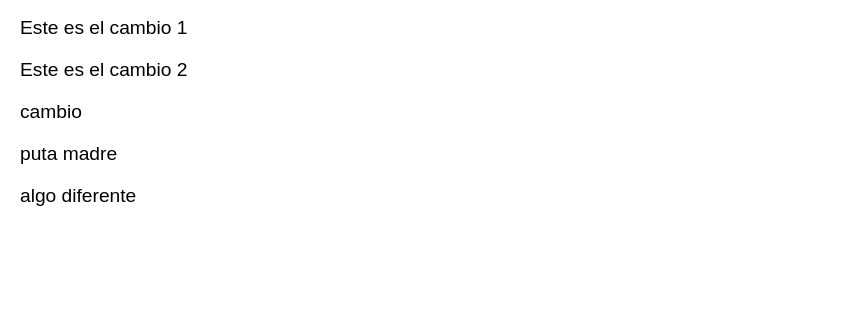
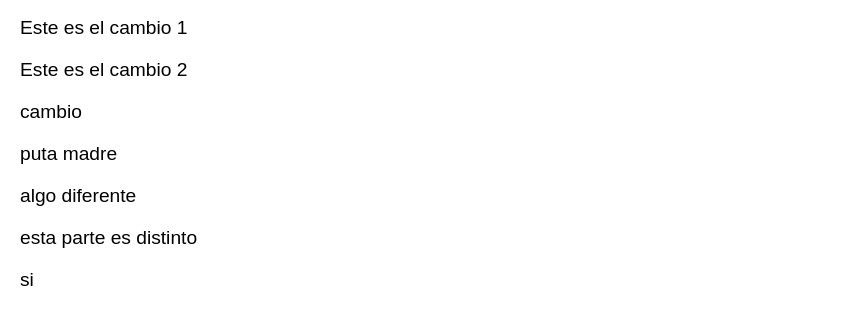
Before and after one commit to pipeanayap/PrimeraPaginaServidores, a plain HTML site: page index.html in a window 1280 px wide. Shown: the part 853-1178 px from the top of the page, without its empty margins (0-863 px from the left). Before the commit the page ends 1100 px from the top, so only its background shows below. Drawn offline with Linux system fonts and the light colour scheme.

Commit message:
ya acabe mi trabajo

```diff
--- a/index.html
+++ b/index.html
@@ -22,6 +22,8 @@
         <p>cambio</p>
         <p>puta madre</p>
         <p>algo diferente</p>
+        <p>esta parte es distinto</p>
+        <p>si</p>
     </div>
 </body>
 </html>
```
